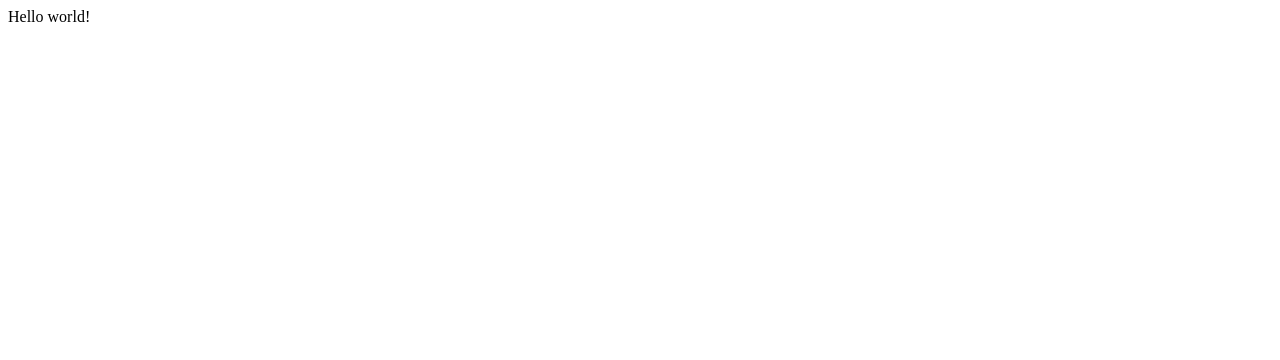
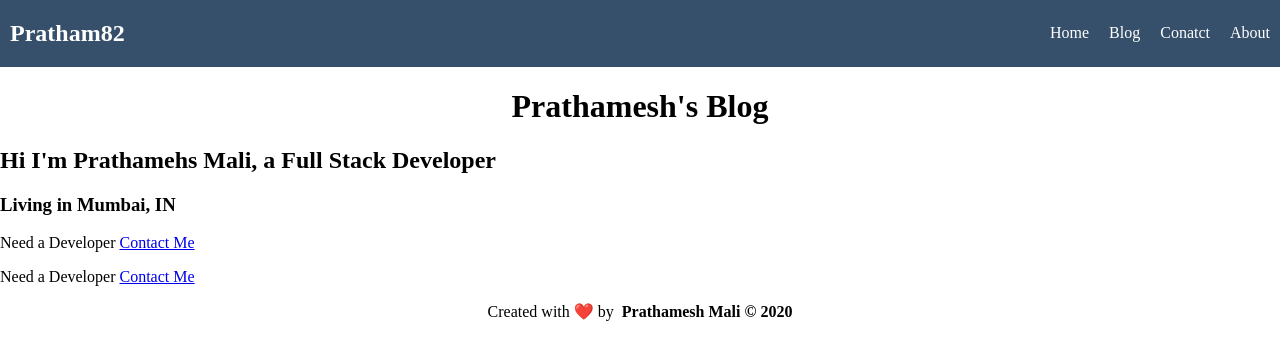
Before and after one commit to Pratham82/Gatsby-blog, a Gatsby site: page / in a window 1280 px wide. Built offline with nearby package versions, Linux system fonts and the light colour scheme; Gatsby itself is replaced by a stand-in of ours.

Commit message:
Completed till the basics layout WIP still

```diff
--- /dev/null
+++ b/src/components/footer.js
@@ -0,0 +1,25 @@
+import React from "react"
+
+const Footer = () => (
+  <footer style={{ textAlign: "center" }}>
+    <p>
+      Created with{" "}
+      <span role="img" aria-label="heart">
+        {" "}
+        ❤️{" "}
+      </span>{" "}
+      by &nbsp;
+      <b>
+        <a
+          href="https://www.github.com/pratham82"
+          target="_"
+          style={{ textDecoration: "none", color: "black" }}
+        >
+          Prathamesh Mali &copy; 2020
+        </a>
+      </b>
+    </p>{" "}
+  </footer>
+)
+
+export default Footer
--- /dev/null
+++ b/src/components/layout.js
@@ -0,0 +1,13 @@
+import React from "react"
+import Navbar from "./navbar"
+import Footer from "./footer"
+import "../styles/index.css"
+
+const Layout = props => (
+  <div>
+    <Navbar />
+    {props.children} <Footer />
+  </div>
+)
+
+export default Layout
--- /dev/null
+++ b/src/components/navbar.js
@@ -0,0 +1,51 @@
+import React from "react"
+import { Link } from "gatsby"
+
+const nav = {
+  display: "flex",
+  justifyContent: "space-between",
+  alignItems: "center",
+  backgroundColor: "#364f6b",
+  color: "white",
+}
+
+const ulStyle = { listStyle: "none", textDecoration: "none", display: "flex" }
+const liStyle = { textDecoration: "none", color: "white", padding: "0 10px" }
+
+const Navbar = () => (
+  <div style={nav}>
+    <h2>
+      <Link style={liStyle} to="/">
+        Pratham82
+      </Link>
+    </h2>
+    <ul style={ulStyle}>
+      <li>
+        {" "}
+        <Link to="/" style={liStyle}>
+          Home
+        </Link>{" "}
+      </li>
+      <li>
+        {" "}
+        <Link to="/blog" style={liStyle}>
+          Blog
+        </Link>{" "}
+      </li>
+      <li>
+        {" "}
+        <Link to="/contact" style={liStyle}>
+          Conatct
+        </Link>{" "}
+      </li>
+      <li>
+        {" "}
+        <Link to="/about" style={liStyle}>
+          About
+        </Link>{" "}
+      </li>
+    </ul>
+  </div>
+)
+
+export default Navbar
--- a/src/pages/index.js
+++ b/src/pages/index.js
@@ -1,5 +1,20 @@
 import React from "react"
+import { Link } from "gatsby"
+import Layout from "../components/layout"
 
-export default function Home() {
-  return <div>Hello world!</div>
-}
+const Heading = () => (
+  <Layout>
+    <h1 style={{ textAlign: "center" }}>Prathamesh's Blog</h1>{" "}
+    <h2>Hi I'm Prathamehs Mali, a Full Stack Developer</h2>
+    <h3>Living in Mumbai, IN</h3>
+    <p>
+      {" "}
+      {/*Normal link which will refesh the page when we go to new page*/}
+      Need a Developer <a href="/contact">Contact Me</a>{" "}
+    </p>
+    {/*Gatsby's link (this will work faster than normal link)*/}
+    Need a Developer <Link to="/contact">Contact Me</Link>
+  </Layout>
+)
+
+export default Heading
--- /dev/null
+++ b/src/styles/index.css
@@ -0,0 +1,3 @@
+body {
+  margin: 0;
+}
```
Also changed, not shown: src/pages/about.js (added, +12 -0 lines), src/pages/blog.js (added, +11 -0 lines), src/pages/contact.js (added, +25 -0 lines).
